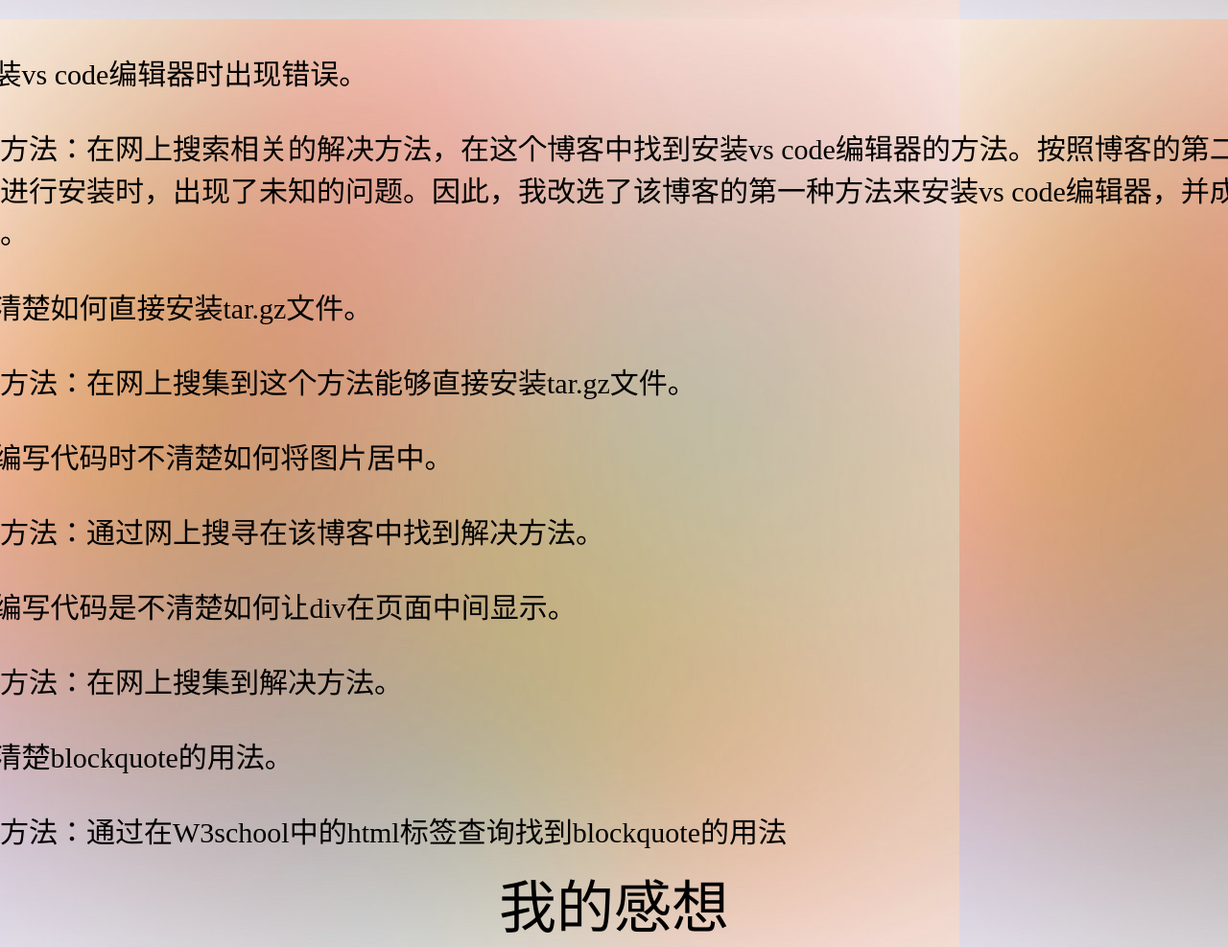
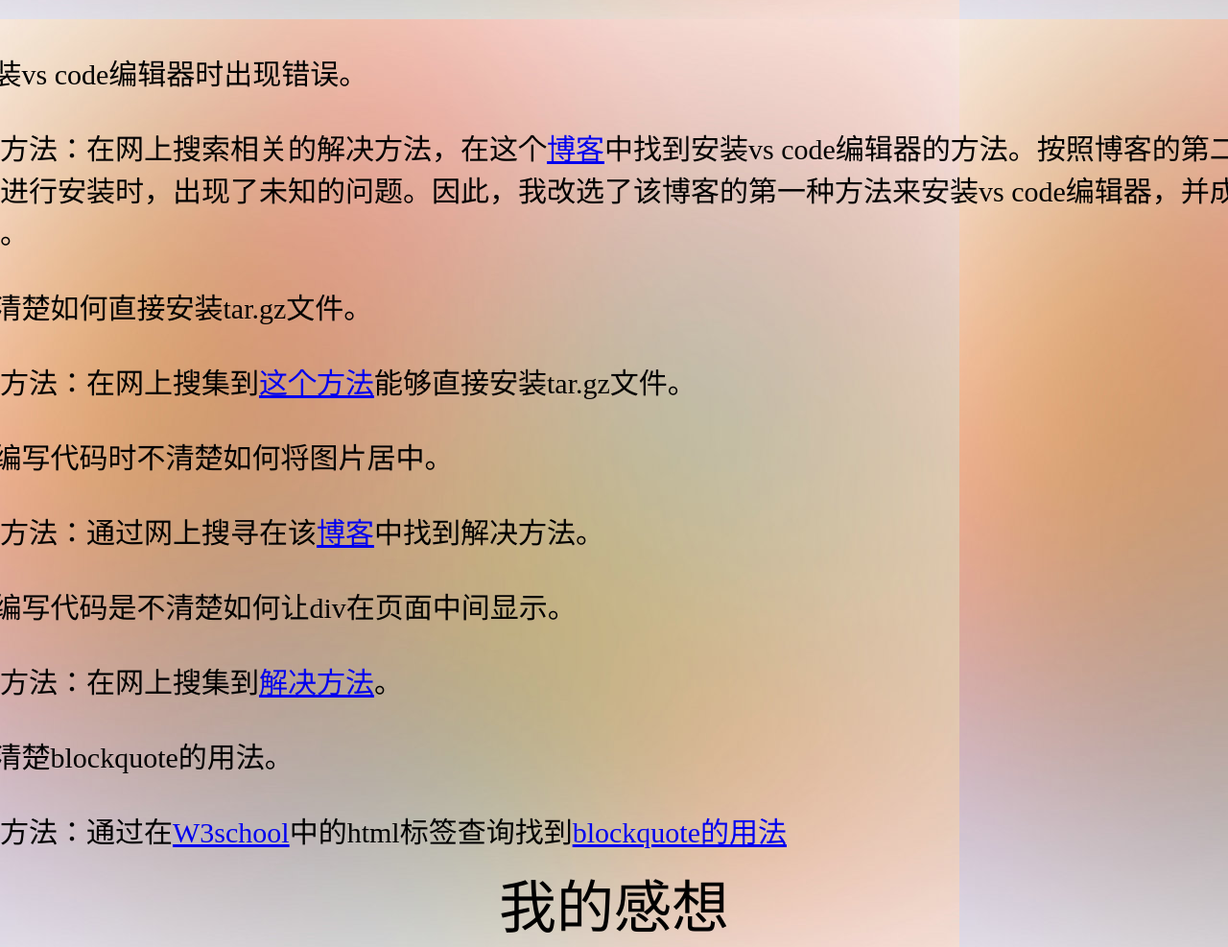
Before and after one commit to xiaoweihaoMCHY/xiaoweihaoMCHY.github.io, a plain HTML site: page index.html in a window 1280 px wide. Shown: the part 980-1967 px from the top of the page at 96% size. Drawn offline with Linux system fonts and the light colour scheme.

Commit message:
Update index.html

```diff
--- a/index.html
+++ b/index.html
@@ -24,15 +24,15 @@
         <p class="fubiao">遇到的问题以及解决方法</p>
         <p class="word">
             1.安装vs code编辑器时出现错误。<br><br>
-            解决方法：在网上搜索相关的解决方法，在这个博客中找到安装vs code编辑器的方法。按照博客的第二种方法进行安装时，出现了未知的问题。因此，我改选了该博客的第一种方法来安装vs code编辑器，并成功安装。<br><br>
+            解决方法：在网上搜索相关的解决方法，在这个<a href="https://blog.csdn.net/bianlihao1993/article/details/71108233">博客</a>中找到安装vs code编辑器的方法。按照博客的第二种方法进行安装时，出现了未知的问题。因此，我改选了该博客的第一种方法来安装vs code编辑器，并成功安装。<br><br>
             2.不清楚如何直接安装tar.gz文件。<br><br>
-            解决方法：在网上搜集到这个方法能够直接安装tar.gz文件。<br><br>
+            解决方法：在网上搜集到<a href="https://jingyan.baidu.com/article/358570f663b0a4ce4724fccd.html">这个方法</a>能够直接安装tar.gz文件。<br><br>
             3.在编写代码时不清楚如何将图片居中。<br><br>
-            解决方法：通过网上搜寻在该博客中找到解决方法。<br><br>
+            解决方法：通过网上搜寻在该<a href="https://blog.csdn.net/wang414300980/article/details/75089066">博客</a>中找到解决方法。<br><br>
             4.在编写代码是不清楚如何让div在页面中间显示。<br><br>
-            解决方法：在网上搜集到解决方法。<br><br>
+            解决方法：在网上搜集到<a href="https://blog.csdn.net/a1217158716/article/details/71159663">解决方法</a>。<br><br>
             5.不清楚blockquote的用法。<br><br>
-            解决方法：通过在W3school中的html标签查询找到blockquote的用法<br><br>
+            解决方法：通过在<a href="http://www.w3school.com.cn/index.html">W3school</a>中的html标签查询找到<a href="http://www.w3school.com.cn/tags/tag_blockquote.asp">blockquote的用法</a><br><br>
         </p>
         <br><br><br><br><br><br><br><br><br><br><br><br><br><br><br><br><br><br><br><br><br><br>
         <p class="fubiao">我的感想</p>
```
